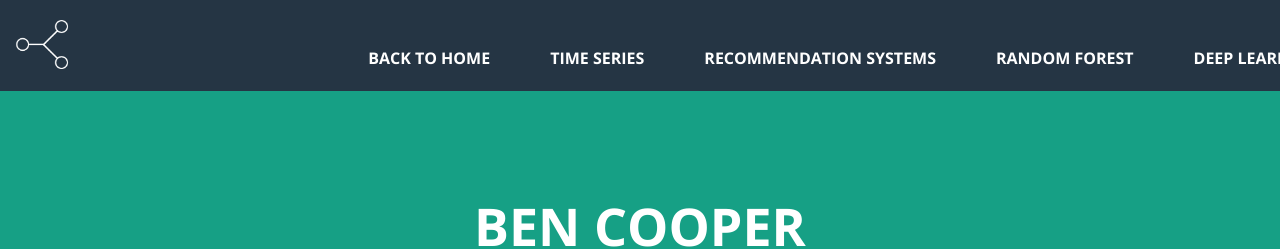
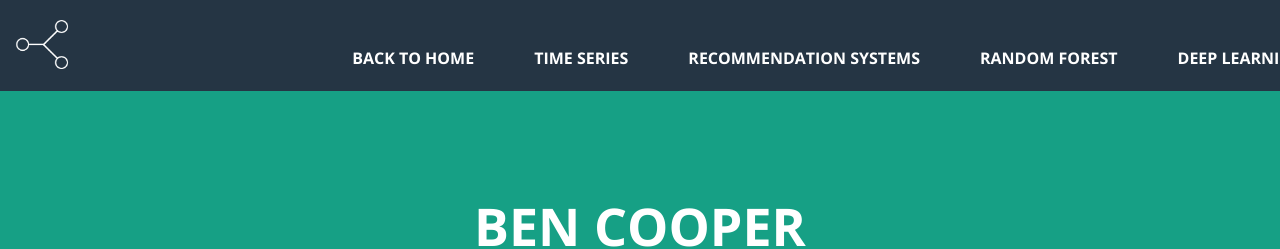
Before and after one commit to benjamin-j-cooper/benjamin-j-cooper.github.io, a Jekyll site: the page built from docs/index.md, in a window 1280 px wide. Shown: the top 249 px of the page. Built offline with Jekyll 4.4.1, drawn with Linux system fonts in a browser that asks for light colours; nearby versions of some CDN libraries.

Commit message:
troubleshooting header

```diff
--- a/docs/_sass/jekyll-theme-cayman.scss
+++ b/docs/_sass/jekyll-theme-cayman.scss
@@ -585,6 +585,8 @@ a {
   .menu {
     display: block;
     margin-left: auto;
+    margin-right: 1rem;
+    margin-right: 1rem;
     /*vertical-align: middle;*/
     list-style: none;
     z-index: 999;
```
